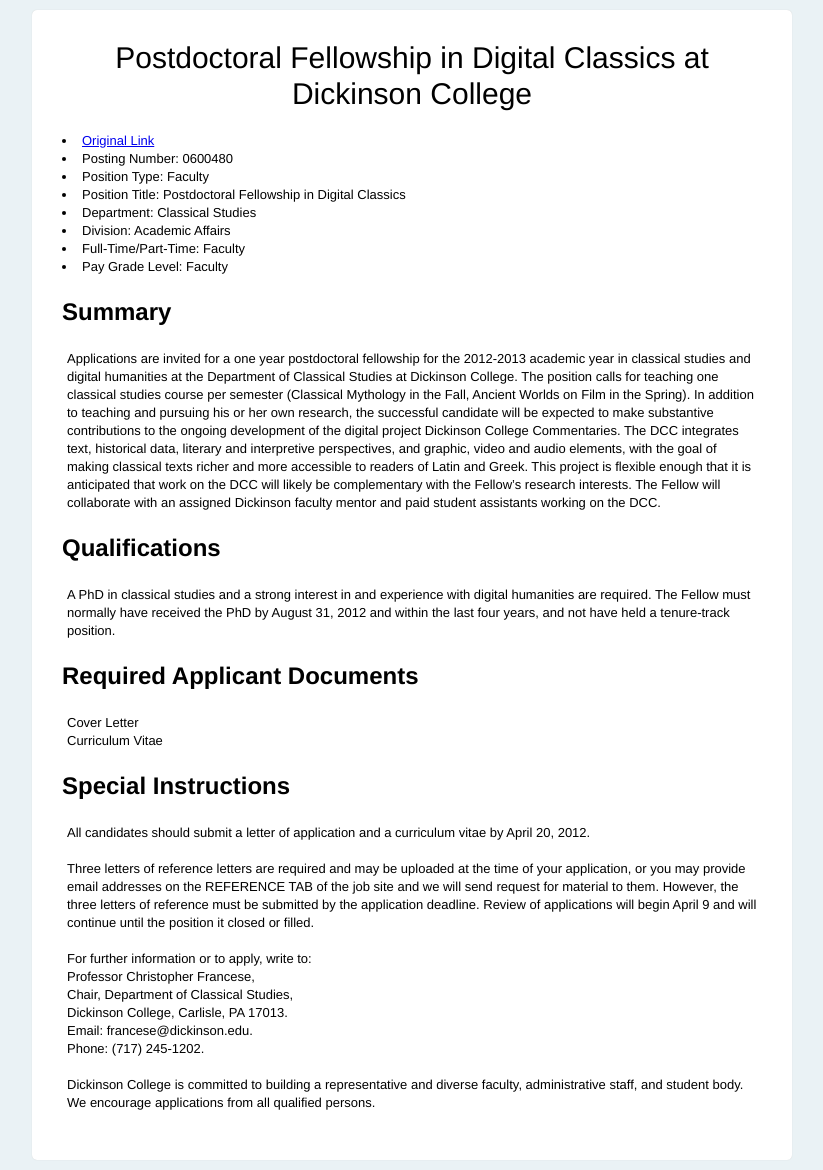
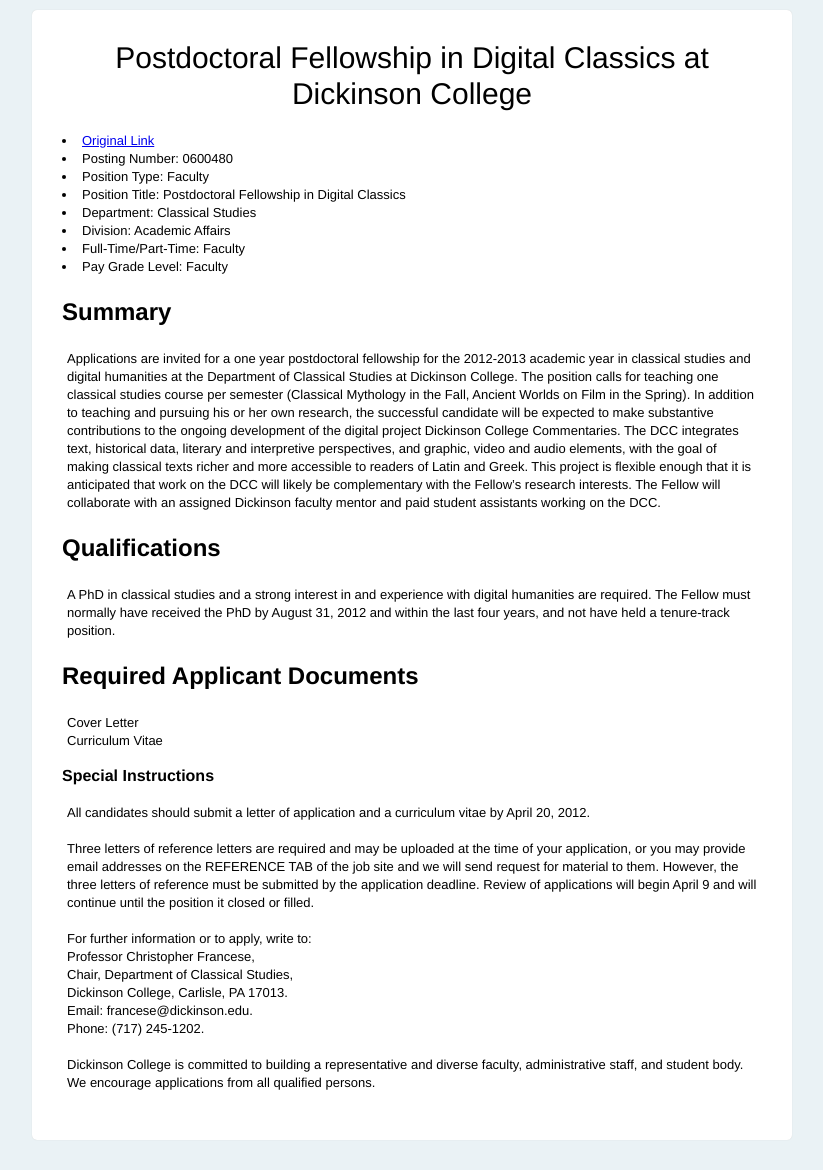
Before and after one commit to lofhm/DH-Job-Archive, a Jekyll site: the page built from _posts/2012-03-11-Dickinson-Postdoc-Digital-Classics.markdown, in a window 1280 px wide. Shown: the whole page, without its empty margins (228-1051 px from the left). Built offline with Jekyll 4.4.1, drawn with Linux system fonts in a browser that asks for light colours.

```diff
--- a/_posts/2012-03-11-Dickinson-Postdoc-Digital-Classics.markdown
+++ b/_posts/2012-03-11-Dickinson-Postdoc-Digital-Classics.markdown
@@ -25,7 +25,7 @@ A PhD in classical studies and a strong interest in and experience with digital
 Cover Letter
 Curriculum Vitae
 
-## Special Instructions
+### Special Instructions
 All candidates should submit a letter of application and a curriculum vitae by April 20, 2012.
 
 Three letters of reference letters are required and may be uploaded at the time of your application, or you may provide email addresses on the REFERENCE TAB of the job site and we will send request for material to them. However, the three letters of reference must be submitted by the application deadline. Review of applications will begin April 9 and will continue until the position it closed or filled.
```
